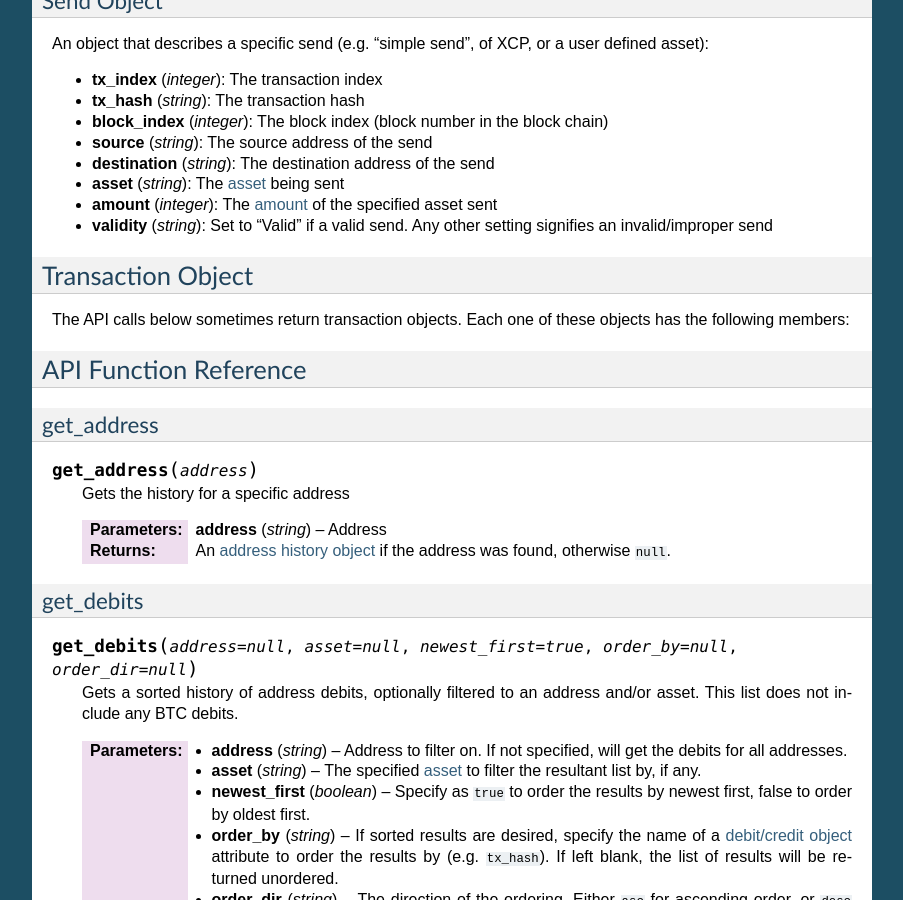
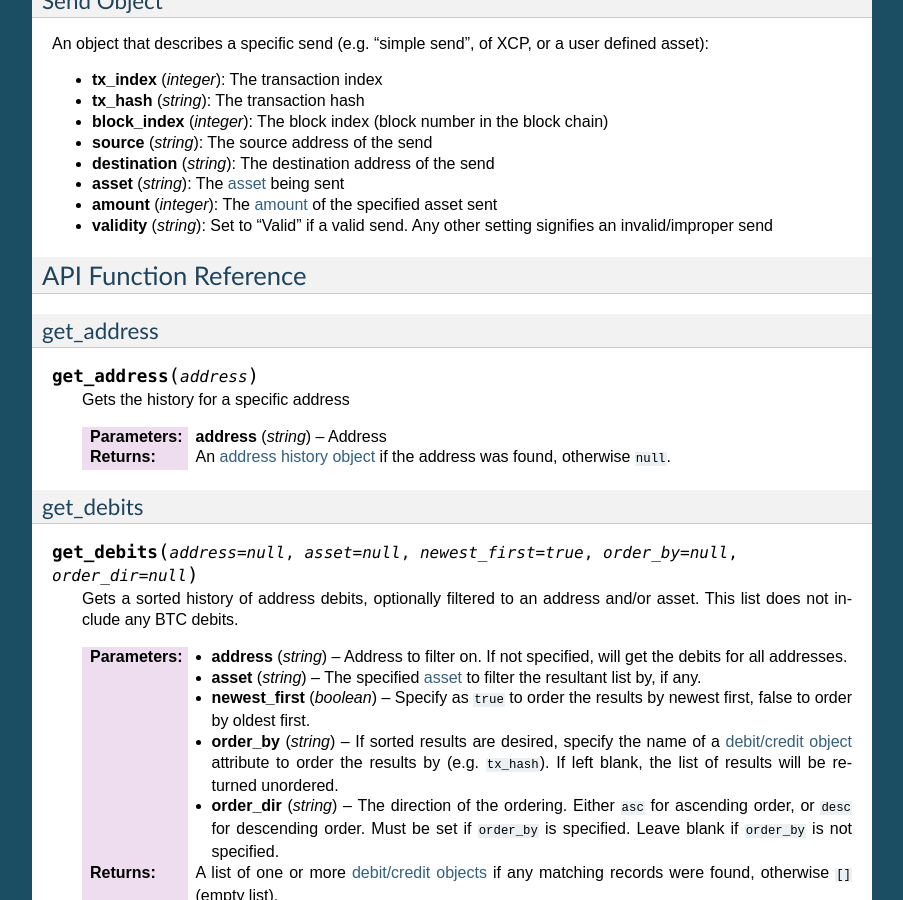
Before and after one commit to CounterpartyXCP/federatednode, a Sphinx documentation site: the page built from docs/API.rst, in a window 1280 px wide and 900 px high, scrolled down 5288 px. Shown: the whole window, without its empty margins (198-1101 px from the left). Built offline with Sphinx 7.4.7, drawn with Linux system fonts in a browser that asks for light colours.

Commit message:
remove mention of transaction object (invalid)

```diff
--- a/docs/API.rst
+++ b/docs/API.rst
@@ -311,16 +311,6 @@ An object that describes a specific send (e.g. "simple send", of XCP, or a user
 * **validity** (*string*): Set to "Valid" if a valid send. Any other setting signifies an invalid/improper send
 
 
-
-.. _transaction-object:
-
-Transaction Object
--------------------
-
-The API calls below sometimes return transaction objects. Each one of these objects has the following members:
-
-
-
 API Function Reference
 ------------------------
 
```
